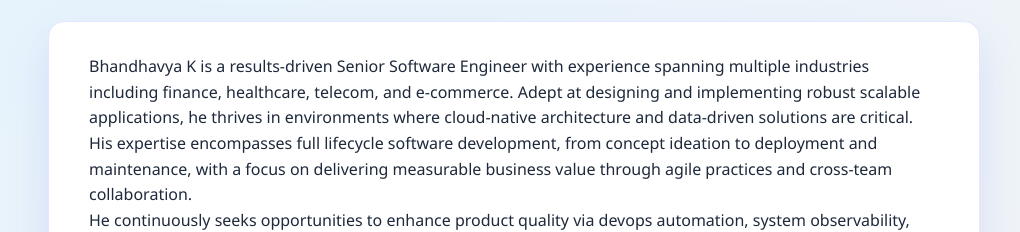
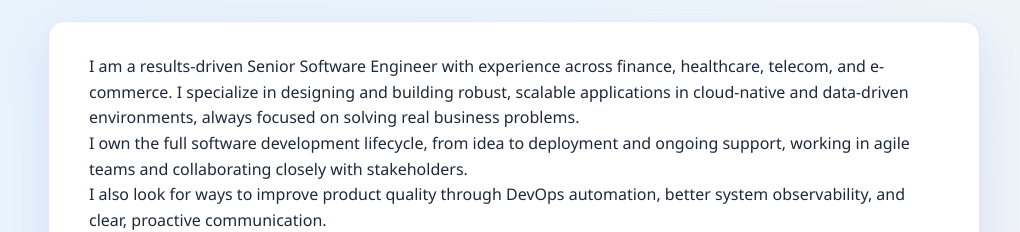
Before and after one commit to swarupabburi0897-gif/index, a plain HTML site: page index.html in a window 1280 px wide. Shown: the part 568-800 px from the top of the page, without its empty margins (126-1146 px from the left). Drawn offline with Linux system fonts and the light colour scheme.

Commit message:
Update index.html

```diff
--- a/index.html
+++ b/index.html
@@ -430,9 +430,9 @@
           <h2 class="section-title">Professional Summary</h2>
         </div>
         <div class="card">
-          <p>Bhandhavya K is a results-driven Senior Software Engineer with experience spanning multiple industries including finance, healthcare, telecom, and e-commerce. Adept at designing and implementing robust scalable applications, he thrives in environments where cloud-native architecture and data-driven solutions are critical.</p>
-          <p>His expertise encompasses full lifecycle software development, from concept ideation to deployment and maintenance, with a focus on delivering measurable business value through agile practices and cross-team collaboration.</p>
-          <p>He continuously seeks opportunities to enhance product quality via devops automation, system observability, and proactive stakeholder communication.</p>
+          <p>I am a results-driven Senior Software Engineer with experience across finance, healthcare, telecom, and e-commerce. I specialize in designing and building robust, scalable applications in cloud-native and data-driven environments, always focused on solving real business problems.</p>
+          <p>I own the full software development lifecycle, from idea to deployment and ongoing support, working in agile teams and collaborating closely with stakeholders.</p>
+          <p>I also look for ways to improve product quality through DevOps automation, better system observability, and clear, proactive communication.</p>
         </div>
       </section>
 
```
